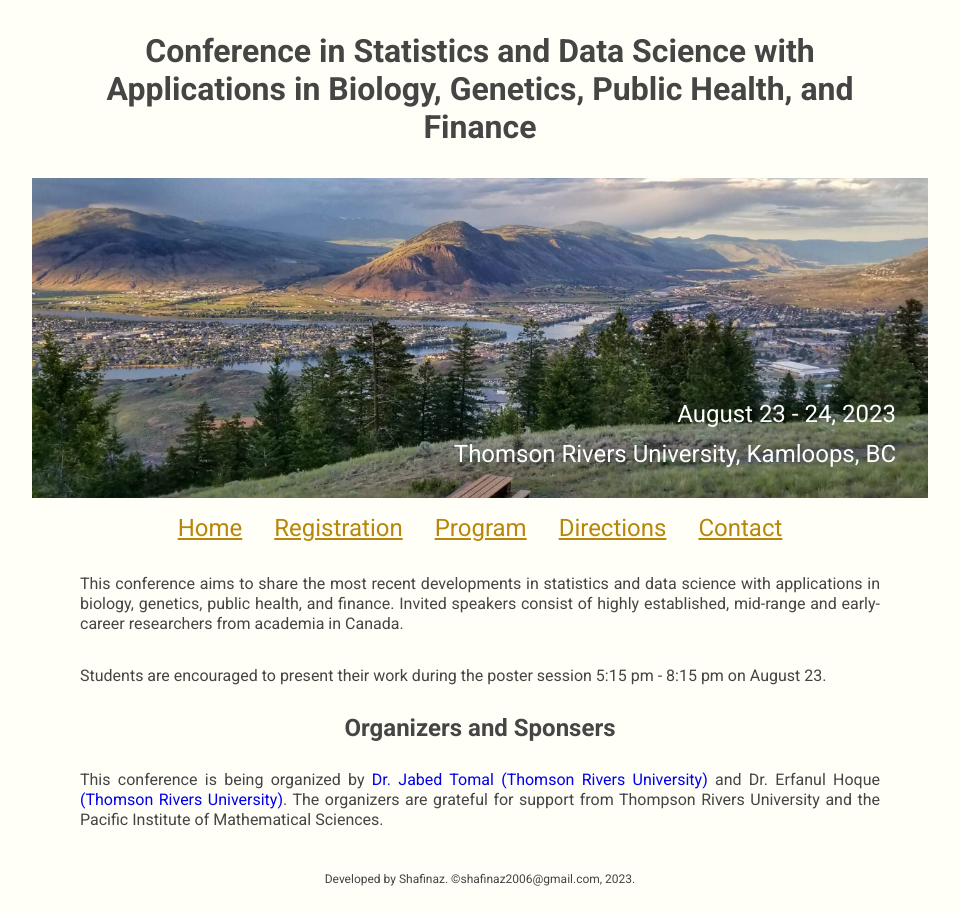
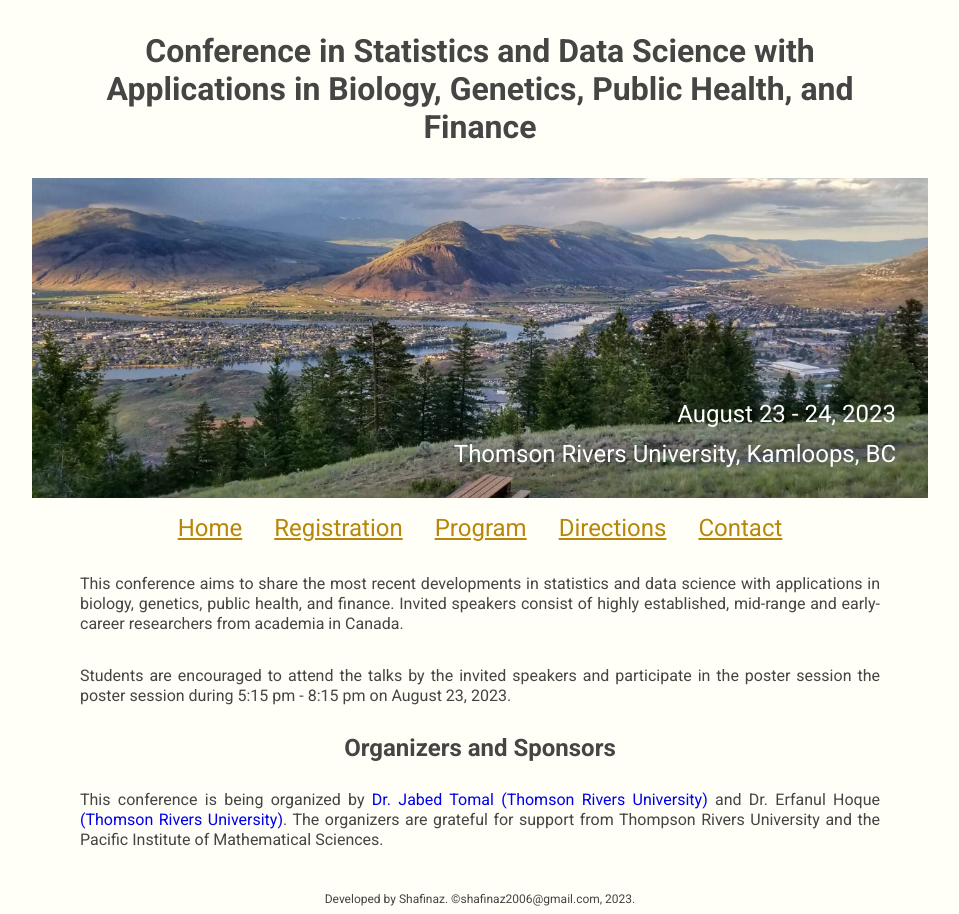
Before and after one commit to shafinaz2006/tru-conference, a Next.js app: page / in a window 1280 px wide. Shown: the whole page, without its empty margins (160-1119 px from the left). Built offline with nearby package versions, Linux system fonts and the light colour scheme.

Commit message:
add event and fix home text

```diff
--- a/pages/index.js
+++ b/pages/index.js
@@ -9,10 +9,10 @@ export default function Home() {
         from academia in Canada.
       </p>
       <p>
-        Students are encouraged to present their work during the poster session 5:15 pm
-        - 8:15 pm on August 23.
+        Students are encouraged to attend the talks by the invited speakers and participate in the poster session the poster session during 5:15 pm
+        - 8:15 pm on August 23, 2023.
       </p>
-      <h2>Organizers and Sponsers</h2>
+      <h2>Organizers and Sponsors</h2>
       <p>
         This conference is being organized by <a href='https://faculty.tru.ca/jtomal/' target='_blank'>Dr. Jabed Tomal </a>
         <a href='https://www.tru.ca/' target='_blank'>(Thomson Rivers University) </a> and Dr. Erfanul Hoque
```
Also changed, not shown: data/programData1.js (+6 -1 lines).
